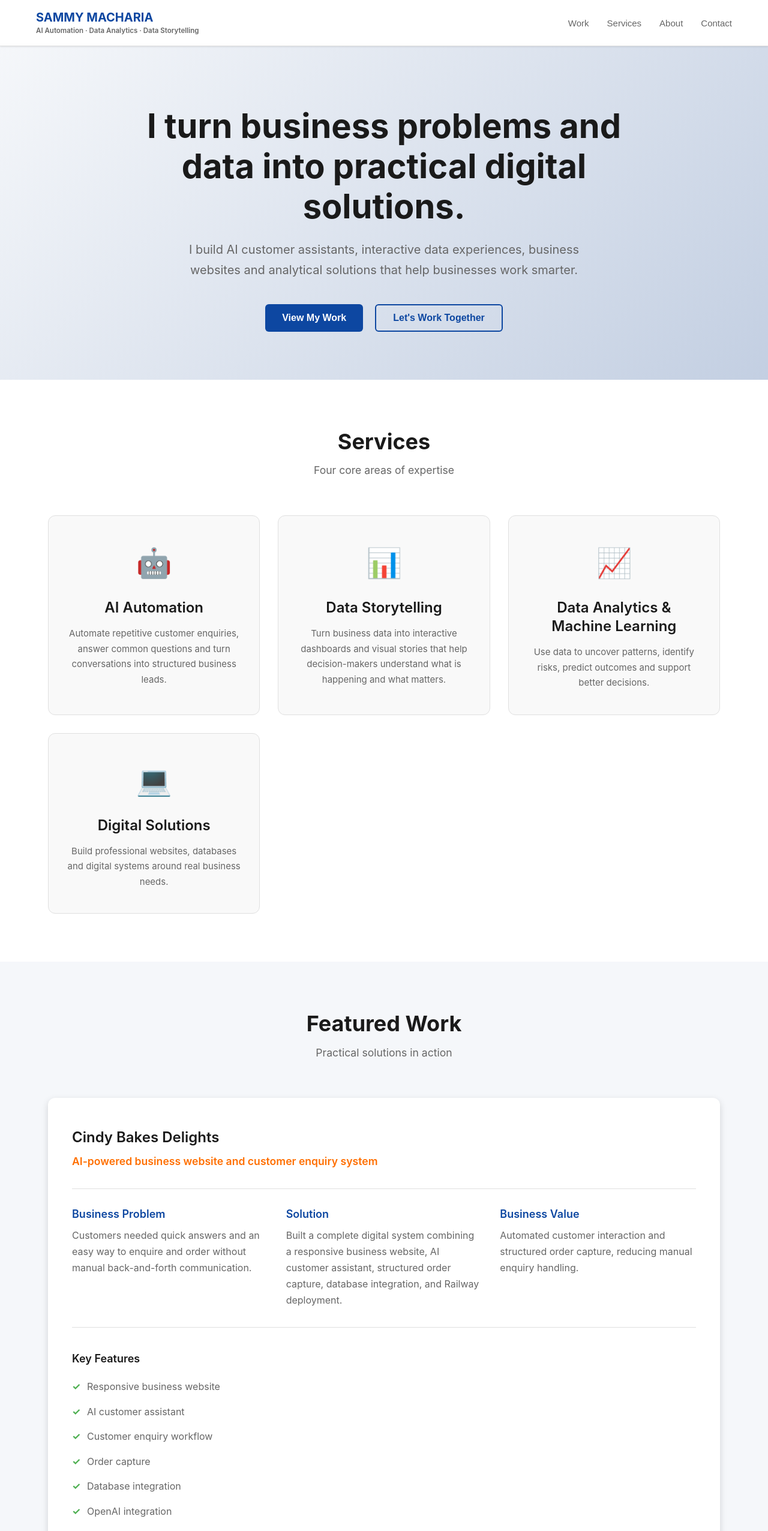
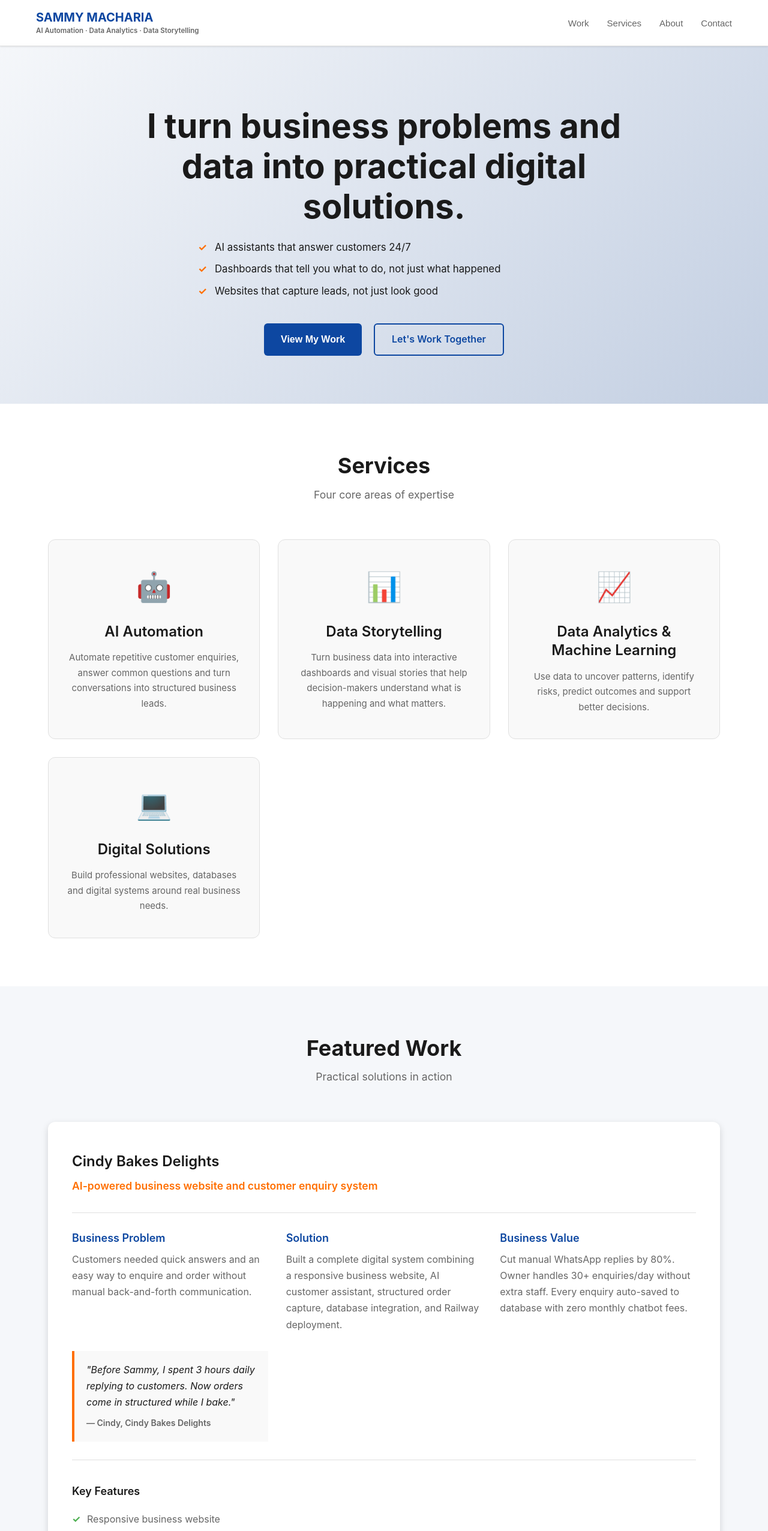
Before and after one commit to sammaash/SAMMY-MACHARIA-PORTFOLIO, a React (Vite) app: page / in a window 1280 px wide. Shown: the top 2552 px of the page at 60% size. Built offline with nearby package versions, Linux system fonts and the light colour scheme.

Commit message:
Improve portfolio conversion messaging and CTAs

```diff
--- a/index.html
+++ b/index.html
@@ -5,7 +5,7 @@
     <meta name="viewport" content="width=device-width, initial-scale=1.0" />
     <meta
       name="description"
-      content="Sammy Macharia builds practical AI automation, data analytics, data storytelling and digital solutions for businesses."
+      content="I help small businesses turn websites into AI assistants that answer customers 24/7, automate WhatsApp orders, and turn data into clear decisions. Based in Nairobi, working globally."
     />
     <meta name="theme-color" content="#0d47a1" />
     <meta property="og:type" content="website" />
@@ -21,7 +21,7 @@
       name="twitter:description"
       content="Personal portfolio showcasing practical AI automation, data analytics and digital solutions for businesses."
     />
-    <title>Sammy Macharia | AI Automation, Data Analytics & Digital Solutions</title>
+    <title>Sammy Macharia | AI Automation &amp; Data Solutions for Small Businesses - Kenya &amp; Global</title>
   </head>
   <body>
     <div id="root"></div>
--- a/src/App.css
+++ b/src/App.css
@@ -244,6 +244,31 @@ p {
   margin-right: auto;
 }
 
+.hero-bullets {
+  display: grid;
+  gap: 10px;
+  list-style: none;
+  margin: 0 auto 40px;
+  max-width: 620px;
+  padding: 0;
+  text-align: left;
+}
+
+.hero-bullets li {
+  color: var(--text-dark);
+  font-size: 1.05rem;
+  padding-left: 28px;
+  position: relative;
+}
+
+.hero-bullets li::before {
+  color: var(--accent-color);
+  content: '✓';
+  font-weight: 700;
+  left: 0;
+  position: absolute;
+}
+
 .hero-ctas {
   display: flex;
   gap: 20px;
@@ -353,6 +378,43 @@ section {
 
 .project-highlights {
   margin-bottom: 30px;
+}
+
+.metrics {
+  display: flex;
+  flex-wrap: wrap;
+  gap: 10px;
+  margin: -10px 0 30px;
+}
+
+.metrics span {
+  background-color: #f9f9f9;
+  border: 1px solid var(--border-color);
+  border-radius: 8px;
+  color: var(--text-dark);
+  font-size: 14px;
+  font-weight: 600;
+  padding: 10px 12px;
+}
+
+.project-testimonial {
+  background-color: #f9f9f9;
+  border-left: 4px solid var(--accent-color);
+  margin: 0;
+  padding: 18px 20px;
+}
+
+.project-testimonial p {
+  color: var(--text-dark);
+  font-style: italic;
+  margin: 0 0 8px;
+}
+
+.project-testimonial cite {
+  color: var(--text-light);
+  font-size: 14px;
+  font-style: normal;
+  font-weight: 600;
 }
 
 .project-highlights h4 {
@@ -899,6 +961,14 @@ section {
   margin: 0 auto;
 }
 
+.contact-ctas {
+  display: flex;
+  flex-wrap: wrap;
+  gap: 15px;
+  justify-content: center;
+  margin-bottom: 35px;
+}
+
 .contact-info {
   display: grid;
   grid-template-columns: repeat(auto-fit, minmax(240px, 1fr));
@@ -1048,6 +1118,10 @@ section {
     flex-direction: column;
   }
 
+  .hero-bullets {
+    text-align: left;
+  }
+
   .project-case-study {
     grid-template-columns: 1fr;
   }
@@ -1061,6 +1135,15 @@ section {
   }
 
   .project-ctas .btn {
+    width: 100%;
+  }
+
+  .contact-ctas {
+    align-items: stretch;
+    flex-direction: column;
+  }
+
+  .contact-ctas .btn {
     width: 100%;
   }
 
--- a/src/App.jsx
+++ b/src/App.jsx
@@ -109,7 +109,9 @@ function App() {
         <div className="container">
           <div className="hero-content">
             <h1 className="hero-headline">{portfolioData.hero.headline}</h1>
-            <p className="hero-subheading">{portfolioData.hero.subheading}</p>
+            <ul className="hero-bullets">
+              {portfolioData.hero.bullets.map((bullet) => <li key={bullet}>{bullet}</li>)}
+            </ul>
             <div className="hero-ctas">
               <button
                 className="btn btn-primary"
@@ -117,12 +119,12 @@ function App() {
               >
                 {portfolioData.hero.cta_primary}
               </button>
-              <button
+              <a
                 className="btn btn-secondary"
-                onClick={() => scrollToSection('contact')}
+                href="https://wa.me/254723595334?text=Hi%20Sammy,%20I%20want%20a%20free%2015-min%20audit%20for%20my%20business"
               >
                 {portfolioData.hero.cta_secondary}
-              </button>
+              </a>
             </div>
           </div>
         </div>
@@ -176,6 +178,11 @@ function App() {
                   <h4>Business Value</h4>
                   <p>{portfolioData.featuredProject.businessValue}</p>
                 </div>
+
+                <blockquote className="project-testimonial">
+                  <p>"{portfolioData.featuredProject.testimonial.quote}"</p>
+                  <cite>— {portfolioData.featuredProject.testimonial.attribution}</cite>
+                </blockquote>
               </div>
 
               <div className="project-highlights">
@@ -185,6 +192,10 @@ function App() {
                     <li key={idx}>{highlight}</li>
                   ))}
                 </ul>
+              </div>
+
+              <div className="metrics" aria-label="Project results">
+                {portfolioData.featuredProject.metrics.map((metric) => <span key={metric}>{metric}</span>)}
               </div>
 
               <div className="project-demonstrates">
@@ -374,6 +385,17 @@ function App() {
           </div>
 
           <div className="contact-content">
+            <div className="contact-ctas">
+              <a
+                className="btn btn-primary"
+                href="https://wa.me/254723595334?text=Hi%20Sammy,%20I%20want%20a%20free%2015-min%20audit%20for%20my%20business"
+              >
+                Book Free Audit on WhatsApp
+              </a>
+              <a className="btn btn-secondary" href="mailto:hello@sammymacharia.com">
+                Email me: hello@sammymacharia.com
+              </a>
+            </div>
             <div className="contact-info">
               <a href={`mailto:${portfolioData.contact.email}`} className="contact-link">
                 <span className="contact-icon">✉</span>
--- a/src/data/portfolio.js
+++ b/src/data/portfolio.js
@@ -2,8 +2,12 @@ export const portfolioData = {
   // Hero section
   hero: {
     headline: 'I turn business problems and data into practical digital solutions.',
-    subheading:
-      'I build AI customer assistants, interactive data experiences, business websites and analytical solutions that help businesses work smarter.',
+    subheading: '',
+    bullets: [
+      'AI assistants that answer customers 24/7',
+      'Dashboards that tell you what to do, not just what happened',
+      'Websites that capture leads, not just look good',
+    ],
     cta_primary: 'View My Work',
     cta_secondary: 'Let\'s Work Together',
   },
@@ -53,7 +57,16 @@ export const portfolioData = {
     solution:
       'Built a complete digital system combining a responsive business website, AI customer assistant, structured order capture, database integration, and Railway deployment.',
     businessValue:
-      'Automated customer interaction and structured order capture, reducing manual enquiry handling.',
+      'Cut manual WhatsApp replies by 80%. Owner handles 30+ enquiries/day without extra staff. Every enquiry auto-saved to database with zero monthly chatbot fees.',
+    metrics: [
+      '⏱️ 3 hrs/day saved',
+      '💬 30+ enquiries/day automated',
+      '💰 Built in 2 weeks - No monthly fees',
+    ],
+    testimonial: {
+      quote: 'Before Sammy, I spent 3 hours daily replying to customers. Now orders come in structured while I bake.',
+      attribution: 'Cindy, Cindy Bakes Delights',
+    },
     highlights: [
       'Responsive business website',
       'AI customer assistant',
@@ -66,7 +79,7 @@ export const portfolioData = {
     ],
     technologies: ['React', 'Node.js', 'OpenAI API', 'Database', 'Railway'],
     demonstrates: ['AI Automation', 'Digital Solutions', 'Database Integration', 'Deployment'],
-    liveDemo: 'https://cindybakesdelights.vercel.app',
+    liveDemo: 'https://cindybakesdelights.co.ke/',
     demoAvailable: true,
     github: 'https://github.com/sammaash/cindy-bakes-website',
     caseStudy: {
@@ -227,8 +240,9 @@ export const portfolioData = {
 
   // Contact
   contact: {
-    headline: "Have a business problem you'd like to solve?",
-    subheading: "Let's talk.",
+    headline: 'Get a Free 15-Min Business Audit',
+    subheading:
+      "I'll review your website/data and show you 3 places AI automation can save you time and capture more leads. No pitch, just practical ideas.",
     email: 'hello@sammymacharia.com',
     phone: '+254723595334',
     linkedin: 'https://www.linkedin.com/in/sammy-macharia-03805114a/',
```
